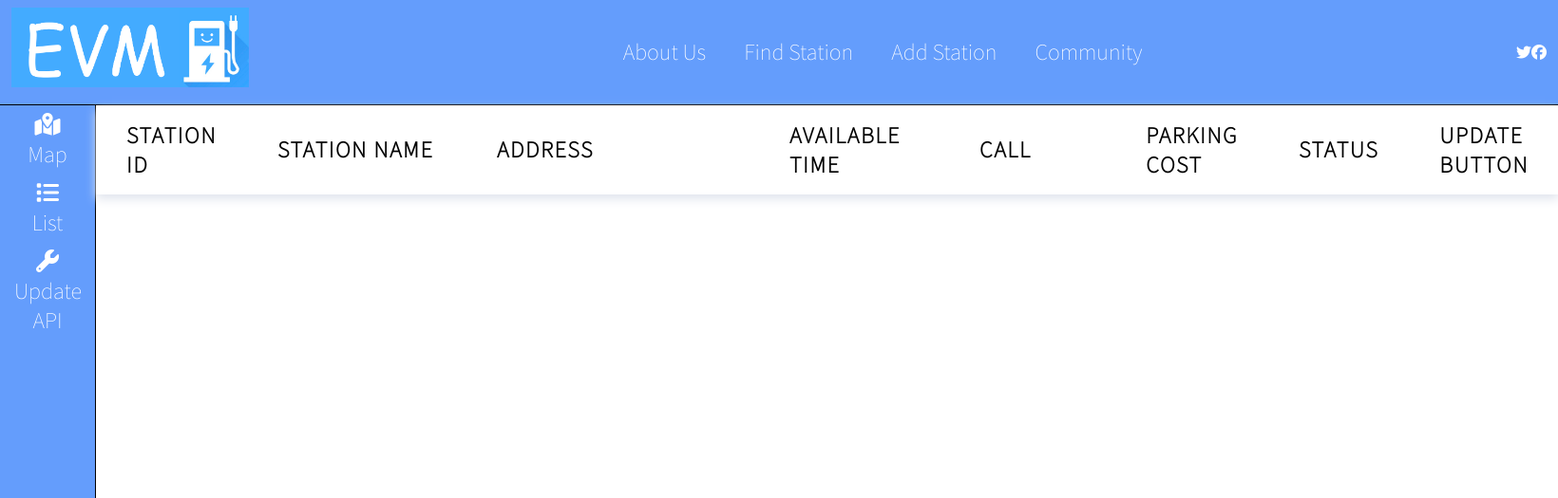
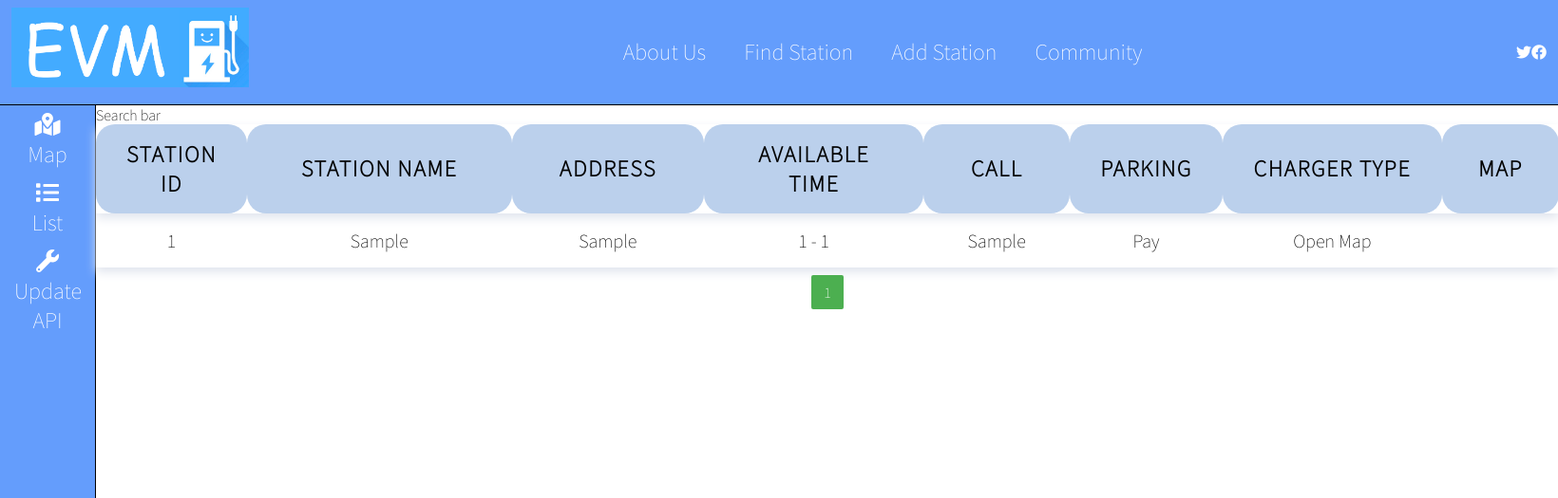
Before and after one commit to hishine6/EVM, a Django app: page /list_status/ in a window 1640 px wide. Shown: the top 525 px of the page at 95% size. Run offline with Django 3.2, Linux system fonts and the light colour scheme; tables that the repository leaves empty hold one stand-in row (values such as "Sample post"); lists and menus that the app fills with data are empty; some libraries are stand-ins or nearby versions.

Commit message:
Added pagination to list_status, Added TODOs in the main_page

```diff
--- a/mainpage/static/css/layout.css
+++ b/mainpage/static/css/layout.css
@@ -220,6 +220,7 @@
 #pagination a {display:inline-block;margin-right:10px; color: black}
 #pagination .on {font-weight: bold; cursor: default;color: var(--background-color);}
 
+
 .loader {
     position: absolute;
     z-index: 2401;
@@ -270,10 +271,49 @@
     text-transform: uppercase;
     letter-spacing: 0.1rem;
     font-weight: 900;
+    background-color: #bbd0ec;
+    border-radius: 20px;
 }
 td {
     padding: 1rem 2rem;
+    border-radius: 20px;
 }
+
 tr:nth-child(even) {
-    background-color: #f4f6fb;
+    background-color: #bbd0ec;
   }
+
+.pagination {
+    margin-top: 1em;
+    text-align: center;
+}
+
+.pagination a {
+    text-decoration: none;
+}
+
+.pagination-number {
+    padding: 0.5em 0.8em;
+    border-radius: 2px;
+    color: #fff;
+    background-color: var(--background-color);
+}
+
+.pagination-number:hover,
+.pagination-current {
+    background-color: var(--accent-color);
+}
+
+.pagination-action {
+    margin: 0 0.1em;
+    display: inline-block;
+    padding: 0.5em 0.5em;
+    color: #B9B9B9;
+    font-size: 1.3em;
+}
+
+.pagination-action:hover,
+.pagination-previous,
+.pagination-next {
+    color: #3354AA;
+}
--- a/mainpage/templates/list_status.html
+++ b/mainpage/templates/list_status.html
@@ -1,6 +1,11 @@
 {% extends 'layout.html' %}
 {% load static %}
 {% block content %}
+    <meta name="viewport"
+          content="width=device-width, user-scalable=no, initial-scale=1.0, maximum-scale=1.0, minimum-scale=1.0">
+    <meta http-equiv="X-UA-Compatible" content="ie=edge">
+    <link rel="stylesheet" href="https://use.fontawesome.com/releases/v5.8.2/css/all.css"
+          integrity="sha384-oS3vJWv+0UjzBfQzYUhtDYW+Pj2yciDJxpsK1OYPAYjqT085Qq/1cq5FLXAZQ7Ay" crossorigin="anonymous">
     <script type="text/javascript" src="{% static 'js/map_status.js' %}"></script>
     <div class="sidebar">
         <li>
@@ -16,16 +21,17 @@
 
     <div class="map_wrapper">
         <div class="loader"></div>
-        <table>
+        <div> Search bar</div>
+        <table style="text-align: center">
             <colgroup>
-                <col style="width: 4%;">
+                <col style="width: 10%;">
+                <col style="width: auto;">
+                <col style="width: auto">
                 <col style="width: 15%;">
-                <col style="width: 20%;">
-                <col style="width: 13%;">
-                <col style="width: auto;">
-                <col style="width: 9%;">
-                <col style="width: 5%;">
-                <col style="width: 5%;">
+                <col style="width: 10%;">
+                <col style="width: 8%;">
+                <col style="width: 15%;">
+                <col style="width: 8%;">
             </colgroup>
             <thead>
             <tr>
@@ -34,9 +40,9 @@
                 <th>Address</th>
                 <th>Available Time</th>
                 <th>Call</th>
-                    <th>Parking Cost</th>
-                    <th>Status</th>
-                    <th>Update Button</th>
+                <th>Parking</th>
+                <th>Charger Type</th>
+                <th>Map</th>
             </thead>
             <tbody>
             {% for station in stations %}
@@ -46,13 +52,55 @@
                     <td> {{ station.addr }} </td>
                     <td> {{ station.usetime_start }} - {{ station.usetime_end }}</td>
                     <td> {{ station.busicall }} </td>
-                <td> {{ station.parkingfree }} </td>
-                <td> {{ station.stat }} </td>
-                <td>  update </td>
+                    {% if station.parkingfree == True %}
+                        <td> Pay </td>
+                    {% else %}
+                        <td> Free </td>
+                    {% endif %}
+                    {% if station.chagertype == '01' %}
+                        <td> DC차데모 </td>
+                    {% elif station.chagertype == '02' %}
+                        <td> AC완속 </td>
+                    {% elif station.chagertype == '03' %}
+                        <td> DC차데모 + AC3상 </td>
+                    {% elif station.chagertype == '04' %}
+                        <td> DC콤보 </td>
+                    {% elif station.chagertype == '05' %}
+                        <td> DC차데모 + DC콤보 </td>
+                    {% elif station.chagertype == '06' %}
+                        <td> DC차데모 + AC3상 + DC콤보 </td>
+                    {% elif station.chagertype == '07' %}
+                        <td> AC상 </td>
+                    {% endif %}
+                    <td>  Open Map </td>
                 </tr>
             {% endfor %}
             <tbody>
         </table>
+        <div class="pagination">
+            {% if stations.has_previous %}
+                <a class="pagination-action" href="?page=1">
+                    <i class="fa fa-angle-double-left" aria-hidden="true"></i> </a>
+                <a class="pagination-action" href="?page={{ stations.previous_page_number }}">
+                    <i class="fa fa-angle-left" aria-hidden="true"></i>
+                </a>
+            {% endif %}
+            {% for num in stations.paginator.page_range %}
+                {% if stations.number == num %}
+                    <span class="pagination-number pagination-current">{{ num }}</span>
+                {% elif num > stations.number|add:'-3' and num < stations.number|add:'3' %}
+                    <a class="pagination-number" href="?page={{ num }}">{{ num }}</a>
+                {% endif %}
+            {% endfor %}
+            {% if stations.has_next %}
+                <a class="pagination-action" href="?page={{ stations.next_page_number }}">
+                    <i class="fa fa-angle-right" aria-hidden="true"></i>
+                </a>
+                <a class="pagination-action" href="?page={{ stations.paginator.num_pages }}">
+                    <i class="fa fa-angle-double-right" aria-hidden="true"></i>
+                </a>
+            {% endif %}
+        </div>
     </div>
 
 
--- a/mainpage/views.py
+++ b/mainpage/views.py
@@ -4,6 +4,7 @@
 from EVM.settings import KAKAO_API_KEY
 from mainpage.get_api import get_data
 from mainpage.models import *
+from django.core.paginator import Paginator
 
 
 def main_page(request):
@@ -35,10 +36,10 @@
     return render(request, 'map_status.html',context)
 
 def list_status(request):
-    stations = {'stations': charge_station.objects.filter(zcode='42')}
-    #stations = {'stations': charge_station.objects.all()}
-
-
+    page = request.GET.get('page',1)
+    _stations = charge_station.objects.all()
+    paginator = Paginator(_stations, 15)
+    stations = {'stations': paginator.get_page(page)}
     return render(request, 'list_status.html', stations)
 
 def map_update_status(request):
```
Also changed, not shown: mainpage/templates/main_page.html (+5 -6 lines). Lines whose indentation alone changed are shown as unchanged.
